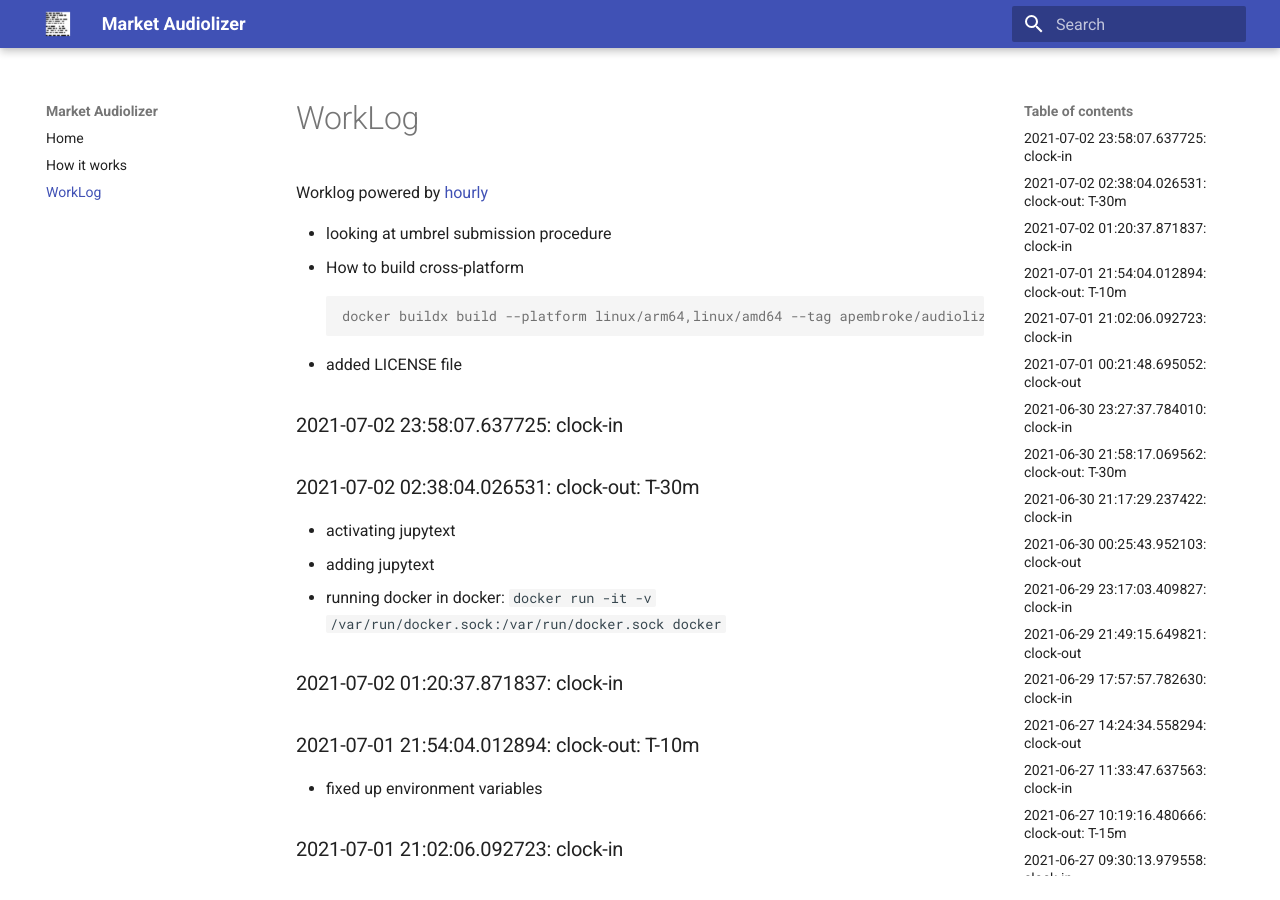
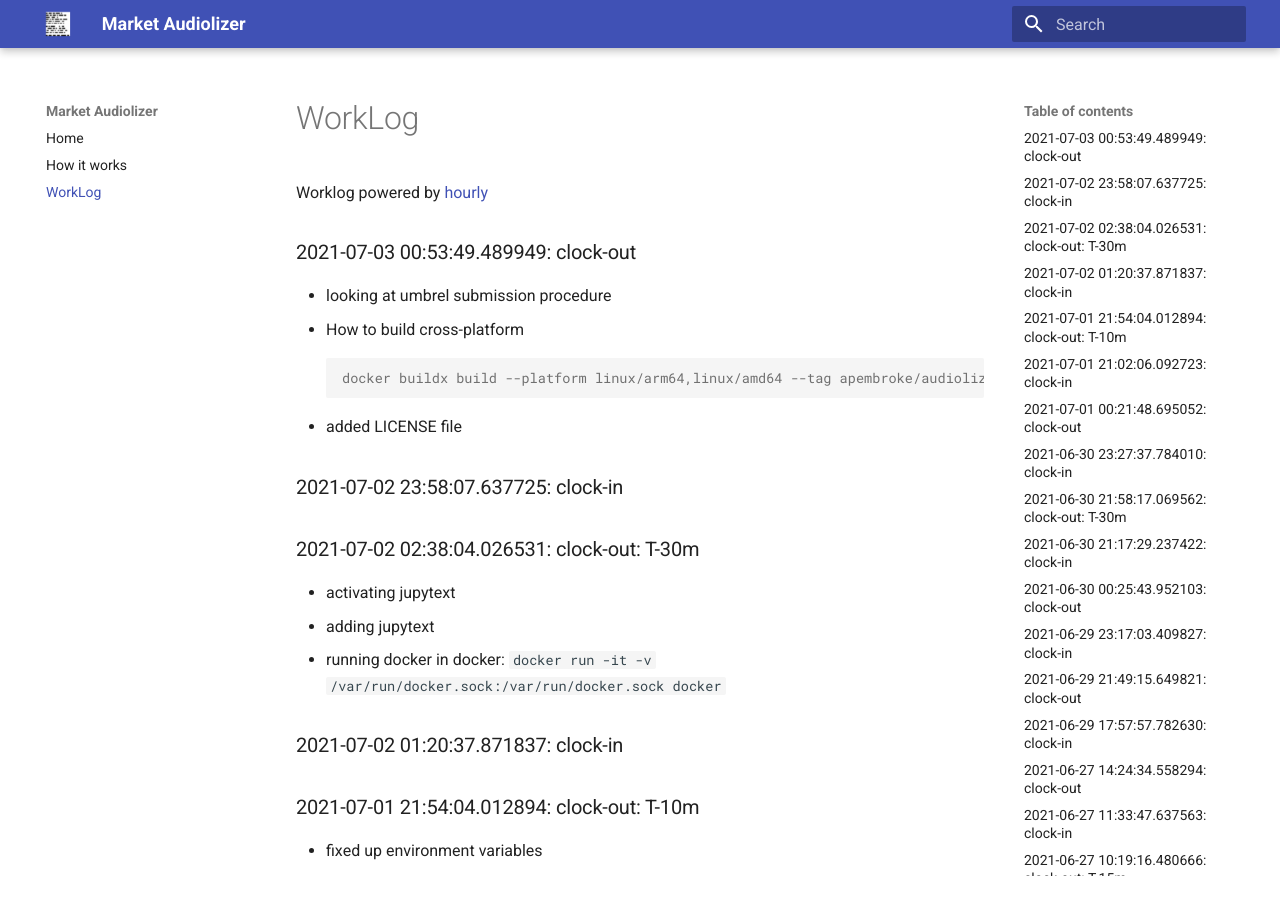
Before and after one commit to asherp/audiolizer, an MkDocs documentation site: the page built from docs/WorkLog.md, in a window 1280 px wide and 900 px high. Built offline with MkDocs 1.6.1 and Material for MkDocs 9.7.7, drawn with Linux system fonts in a browser that asks for light colours.

Commit message:
clock-out

````diff
--- a/WorkLog.md
+++ b/WorkLog.md
@@ -1,3 +1,5 @@
+### 2021-07-03 00:53:49.489949: clock-out
+
 * looking at umbrel submission procedure
 * How to build cross-platform
 ```console
````
